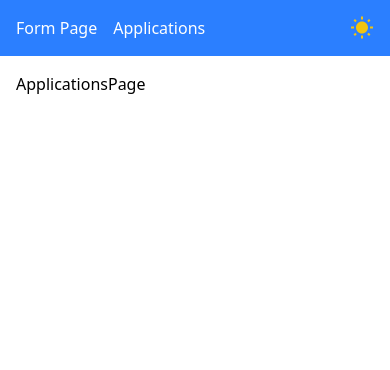
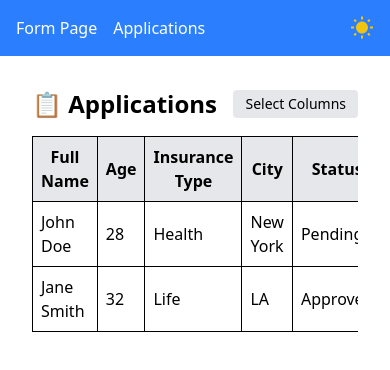
Before and after one commit to LoopCrafter/Devotel, a React (Vite) app: page /applications in a window 390 px wide. Shown: the top 370 px of the page. Built offline with nearby package versions, Linux system fonts and the light colour scheme.

Commit message:
feat(ui): implement responsive static UI for dynamic form and applications list with dark mode support

```diff
--- a/src/App.tsx
+++ b/src/App.tsx
@@ -1,12 +1,12 @@
 import { FormPage, ApplicationsPage, NotFound } from "@/routes";
 import { BrowserRouter as Router, Route, Routes } from "react-router-dom";
-import { Header } from "@/components";
+import { Header } from "@/components/shared";
 function App() {
   return (
     <>
       <Router>
         <Header />
-        <div className="container mx-auto p-4">
+        <div className=" p-4 dark:dark:bg-dark-surface/98 min-h-screen">
           <Routes>
             <Route path="/" element={<FormPage />} />
             <Route path="/applications" element={<ApplicationsPage />} />
--- a/src/components/index.ts
+++ b/src/components/index.ts
@@ -1 +1 @@
-export * from './Header'
+export * from './shared/header/Header'
--- a/src/components/Header.tsx
+++ b/src/components/shared/header/index.tsx
@@ -1,13 +1,13 @@
 
 import { FC } from "react";
 import { Link } from "react-router-dom";
-import { ThemeToggle } from "./shared";
+import { ThemeToggle } from "../ThemeToggle";
 
 export const Header: FC = () => {
 
 
   return (
-    <nav className="bg-blue-500 dark:bg-black p-4 flex justify-between items-center">
+    <nav className="bg-blue-500 dark:bg-dark-surface  dark:bg-black p-4 flex justify-between items-center">
       <ul className="flex space-x-4">
         <li>
           <Link to="/" className="text-white hover:text-gray-300">
--- a/src/components/shared/index.ts
+++ b/src/components/shared/index.ts
@@ -1,2 +1,3 @@
+export * from './header'
 export * from './Icon'
 export * from './ThemeToggle'
--- a/src/index.css
+++ b/src/index.css
@@ -1,2 +1,7 @@
 @import "tailwindcss";
 @custom-variant dark (&:where(.dark, .dark *));
+
+@theme {
+    --color-surface: #f9fafb;
+    --color-dark-surface: #111827;
+}
--- a/src/routes/ApplicationsPage.tsx
+++ b/src/routes/ApplicationsPage.tsx
@@ -1,7 +1,44 @@
 import { FC } from "react";
 
-export const ApplicationsPage:FC = () => {
+export const  ApplicationsPage:FC = () => {
   return (
-    <div>ApplicationsPage</div>
-  )
+    <div className="max-w-6xl mx-auto p-4">
+      <div className="flex items-center justify-between mb-4">
+        <h2 className="text-2xl font-bold dark:text-white">📋 Applications</h2>
+        <button className="text-sm bg-gray-200 dark:bg-gray-700 px-3 py-1 rounded cursor-pointer">
+          Select Columns
+        </button>
+      </div>
+
+      <div className="overflow-auto">
+        <table className="min-w-full table-auto border-collapse dark:text-white">
+          <thead>
+            <tr className="bg-gray-200 dark:bg-gray-700">
+              <th className="p-2 border">Full Name</th>
+              <th className="p-2 border">Age</th>
+              <th className="p-2 border">Insurance Type</th>
+              <th className="p-2 border">City</th>
+              <th className="p-2 border">Status</th>
+            </tr>
+          </thead>
+          <tbody>
+            <tr className="border-t">
+              <td className="p-2 border">John Doe</td>
+              <td className="p-2 border">28</td>
+              <td className="p-2 border">Health</td>
+              <td className="p-2 border">New York</td>
+              <td className="p-2 border">Pending</td>
+            </tr>
+            <tr className="border-t">
+              <td className="p-2 border">Jane Smith</td>
+              <td className="p-2 border">32</td>
+              <td className="p-2 border">Life</td>
+              <td className="p-2 border">LA</td>
+              <td className="p-2 border">Approved</td>
+            </tr>
+          </tbody>
+        </table>
+      </div>
+    </div>
+  );
 }
--- a/src/routes/FormPage.tsx
+++ b/src/routes/FormPage.tsx
@@ -2,6 +2,36 @@ import { FC } from "react";
 
 export const FormPage:FC = () => {
   return (
-    <div>FormPage</div>
+    <div className="max-w-4xl mx-auto p-4 space-y-6">
+    <h2 className="text-2xl font-bold dark:text-white">📝 Apply for Insurance</h2>
+
+    <form className="space-y-4">
+      <div className="flex flex-col">
+        <label className="text-sm font-medium text-gray-700 dark:text-gray-200">Full Name</label>
+        <input
+          type="text"
+          className="p-2 rounded border dark:bg-gray-800 dark:text-white"
+          placeholder="e.g. John Doe"
+        />
+      </div>
+
+      <div className="flex flex-col">
+        <label className="text-sm font-medium text-gray-700 dark:text-gray-200">Insurance Type</label>
+        <select className="p-2 rounded border dark:bg-gray-800 dark:text-white">
+          <option>Health</option>
+          <option>Car</option>
+          <option>Life</option>
+          <option>Home</option>
+        </select>
+      </div>
+
+      <button
+        type="submit"
+        className="bg-blue-600 hover:bg-blue-700 text-white px-4 py-2 rounded transition"
+      >
+        Submit Application
+      </button>
+    </form>
+  </div>
   )
 }
```
